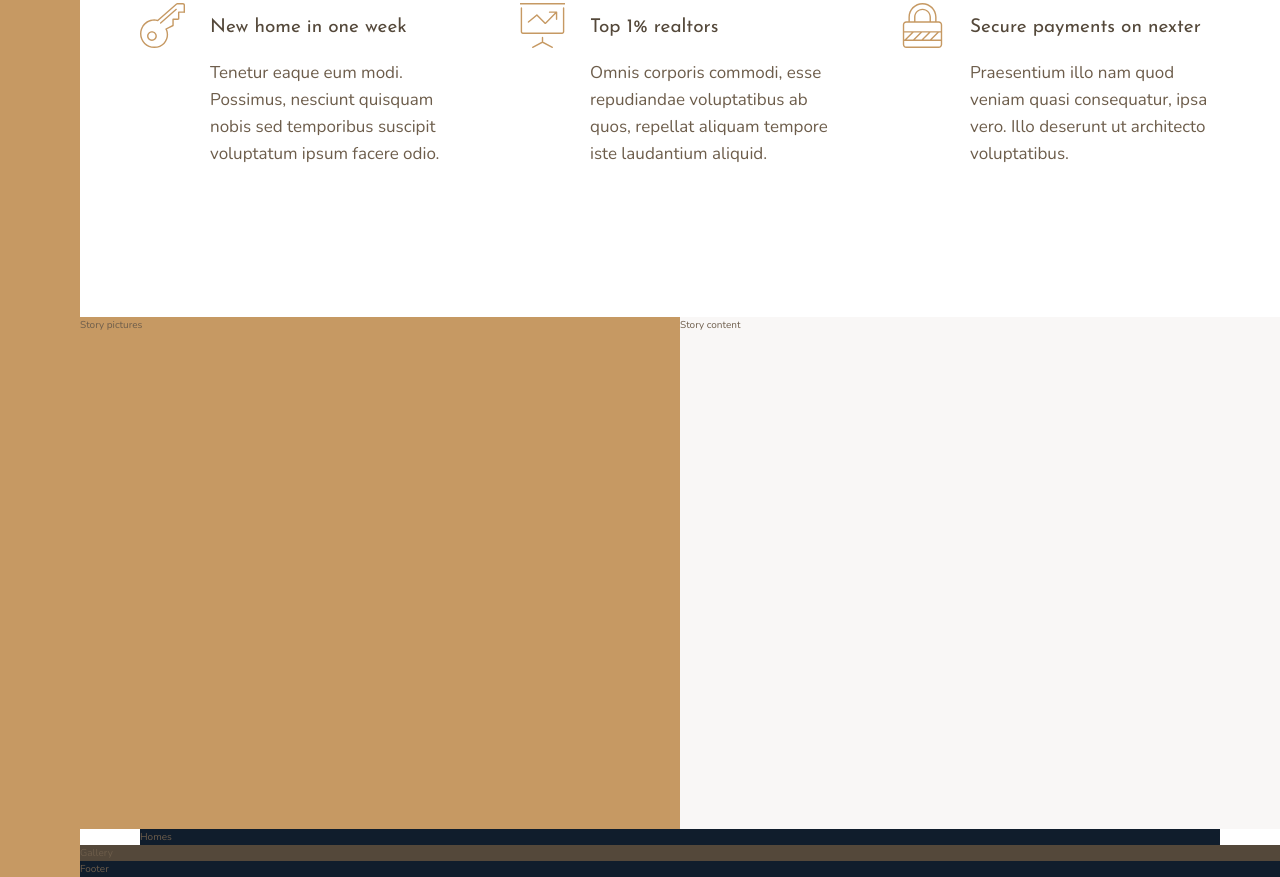
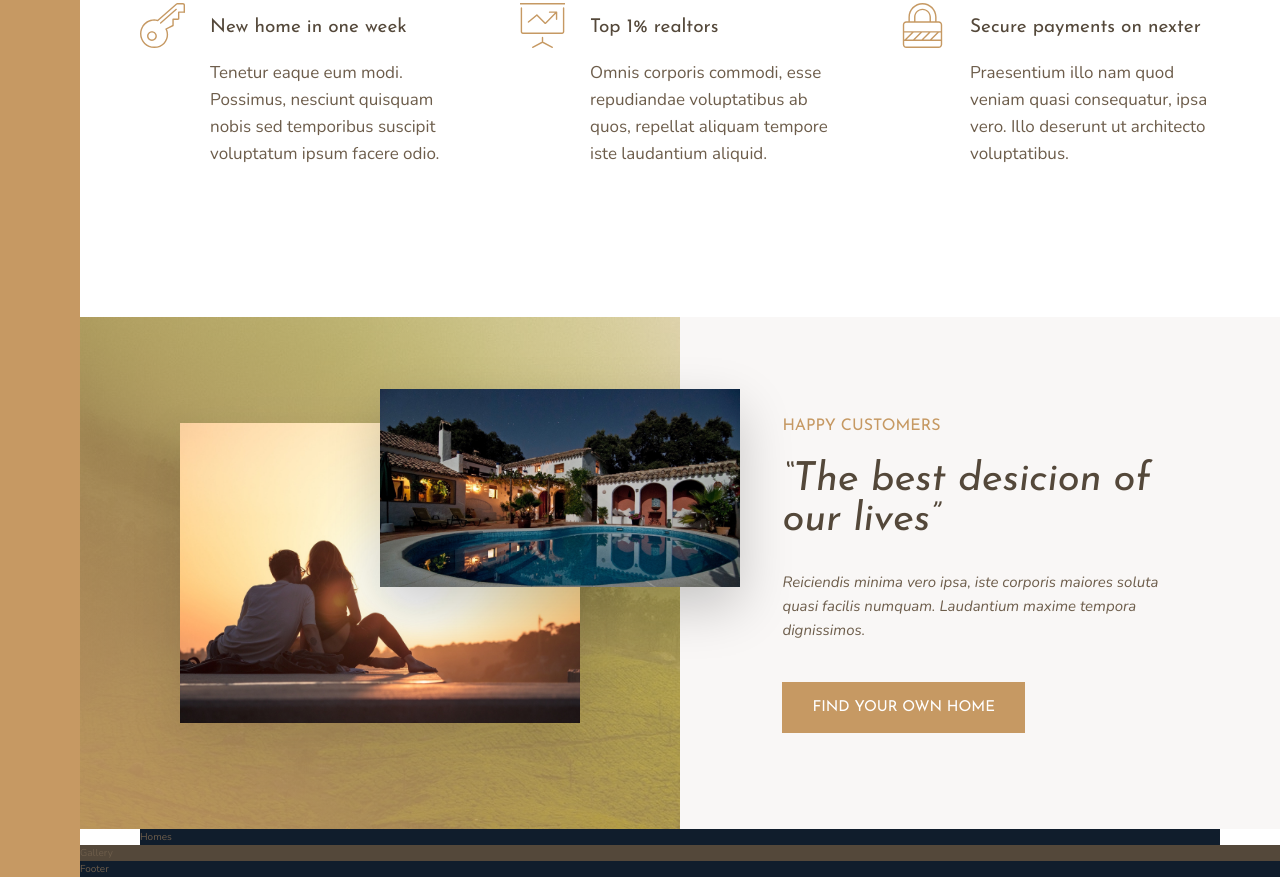
Before and after one commit to bagdenius/Nexter-sass, a website: page index.html in a window 1280 px wide. Shown: the part 991-1868 px from the top of the page. Drawn offline with nearby package versions, Linux system fonts and the light colour scheme.

Commit message:
build the story section

```diff
--- a/index.html
+++ b/index.html
@@ -80,8 +80,25 @@
         </p>
       </div>
     </section>
-    <div class="story__pictures">Story pictures</div>
-    <div class="story__content">Story content</div>
+    <div class="story__pictures">
+      <img
+        src="./img/story-1.jpeg"
+        alt="Couple with new house"
+        class="story__img--1"
+      />
+      <img src="./img/story-2.jpeg" alt="New house" class="story__img--2" />
+    </div>
+    <div class="story__content">
+      <h3 class="heading-3 mb-s">Happy customers</h3>
+      <h2 class="heading-2 heading-2--dark mb-m">
+        &ldquo;The best desicion of our lives&rdquo;
+      </h2>
+      <p class="story__text">
+        Reiciendis minima vero ipsa, iste corporis maiores soluta quasi facilis
+        numquam. Laudantium maxime tempora dignissimos.
+      </p>
+      <button class="btn">Find your own home</button>
+    </div>
     <section class="homes">Homes</section>
     <section class="gallery">Gallery</section>
     <footer class="footer">Footer</footer>
--- a/sass/_story.scss
+++ b/sass/_story.scss
@@ -2,12 +2,46 @@
 
 .story {
   &__pictures {
-    background-color: $color-primary;
     grid-column: full-start / col-end 4;
+    display: grid;
+    grid-template-columns: repeat(6, 1fr);
+    grid-template-rows: repeat(6, 1fr);
+    align-items: center;
+    background-image: linear-gradient(
+        to left bottom,
+        rgba($color-primary, 0.4),
+        rgba($color-primary, 0.9)
+      ),
+      url(../img/back.jpg);
+  }
+
+  &__img--1 {
+    grid-row: 2 / 6;
+    grid-column: 2 / 6;
+    width: 100%;
+    box-shadow: 0 2rem 5rem rgba(#000, 0.1);
+  }
+
+  &__img--2 {
+    grid-row: 1 / 5;
+    grid-column: 4 / 7;
+    width: 120%;
+    z-index: 1;
+    box-shadow: 0 2rem 5rem rgba(#000, 0.2);
   }
 
   &__content {
+    display: grid;
+    align-content: center;
+    justify-items: start;
     background-color: $color-grey-light-1;
     grid-column: col-start 5 / full-end;
+    padding: 6rem 8dvw;
+  }
+
+  &__text {
+    font-size: 1.5rem;
+    font-style: italic;
+    margin-bottom: 4rem;
   }
 }
--- a/sass/_typography.scss
+++ b/sass/_typography.scss
@@ -11,10 +11,24 @@
 
 .heading-2 {
   @extend %heading;
+  font-size: 4rem;
+  font-style: italic;
+  line-height: 1;
+
+  &--light {
+    color: $color-grey-light-1;
+  }
+
+  &--dark {
+    color: $color-grey-dark-1;
+  }
 }
 
 .heading-3 {
   @extend %heading;
+  font-size: 1.6rem;
+  color: $color-primary;
+  text-transform: uppercase;
 }
 
 .heading-4 {
@@ -29,3 +43,36 @@
     color: $color-grey-dark-1;
   }
 }
+
+.btn {
+  background-color: $color-primary;
+  color: #fff;
+  border: none;
+  border-radius: 0;
+  font-family: $font-display;
+  font-size: 1.5rem;
+  text-transform: uppercase;
+  padding: 1.8rem 3rem;
+  cursor: pointer;
+  transition: all 0.2s;
+
+  &:hover {
+    background-color: $color-primary-dark;
+  }
+}
+
+.mb-s {
+  margin-bottom: 2rem;
+}
+
+.mb-m {
+  margin-bottom: 3rem;
+}
+
+.mb-l {
+  margin-bottom: 4rem;
+}
+
+.mb-xl {
+  margin-bottom: 8rem;
+}
```
Also changed, not shown: css/main.css.
